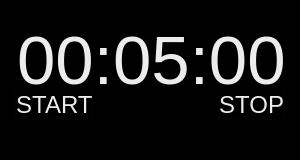
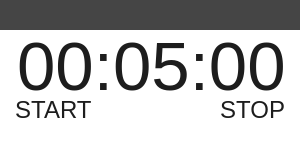
Before and after one commit to xivilai/Teme, an Electron app: page index.html in a window 300 px wide. Drawn offline with Linux system fonts and the light colour scheme.

Commit message:
adding drag-bar instead of drag-region, hover background fix

```diff
--- a/index.html
+++ b/index.html
@@ -13,11 +13,28 @@
             box-sizing: border-box;
         }
 
+        html,
+        body,
+        #app {
+            height: 100%;
+        }
+
         body {
             margin: 0;
-            -webkit-app-region: drag;
             transition: 0.5s all;
             background-color: transparent;
+        }
+
+        .drag-bar {
+            height: 20%;
+            margin-bottom: 2%;
+            max-height: 30px;
+            -webkit-app-region: drag;
+            transition: 0.5s background-color;
+        }
+
+        .drag-bar.visible {
+            background-color: #454545;
         }
 
         .container {
@@ -26,13 +43,13 @@
         }
 
         .bg-visible {
-            background-color: black;
+            /* background-color: #1d1d1d; */
+            background-color: white;
         }
 
-
-
-        #app {
-            padding-top: 10%;
+        .bg-visible #time-input,
+        .bg-visible .controls button {
+            color: #1d1d1d;
         }
 
         #time-input {
@@ -44,7 +61,6 @@
             outline: 0;
             transition: all 0.5s;
             background-color: transparent;
-            -webkit-app-region: no-drag;
         }
 
         .controls {
@@ -53,14 +69,15 @@
         }
 
         .controls button {
-            -webkit-app-region: no-drag;
             font-size: 8vw;
+            user-select: none;
             padding: 0;
             text-transform: uppercase;
             color: rgb(236, 236, 236);
             background-color: transparent;
             border: 1px solid rgba(15, 15, 15, 0.2);
             outline: none;
+            border: none;
         }
     </style>
 </head>
@@ -68,6 +85,7 @@
 <body>
 
     <div id="app">
+        <div class="drag-bar"></div>
         <div class="container">
             <input class="input" type="text" id="time-input" value="00:05:00">
             <div class="controls">
@@ -86,6 +104,8 @@
         var countdownClearButton = document.getElementById('clearCountdown');
         var timeSetting = timeInput.value;
         var temeTimerEl = document.getElementById('app');
+        var dragBar = document.querySelector('.drag-bar');
+        var mouseOut = true;
 
         var timer1 = new Teme({
             countdown: true,
@@ -131,11 +151,19 @@
         });
 
         document.body.addEventListener('mouseenter', () => {
-            document.body.classList.toggle('bg-visible');
+            mouseOut = false;
+            document.body.classList.add('bg-visible');
+            dragBar.classList.add('visible');
         });
 
         document.body.addEventListener('mouseleave', () => {
-            document.body.classList.toggle('bg-visible');
+            mouseOut = true;
+            setTimeout(() => {
+                if (mouseOut) {
+                    document.body.classList.remove('bg-visible');
+                    dragBar.classList.remove('visible');
+                }
+            }, 3000);
         });
     </script>
 </body>
```
